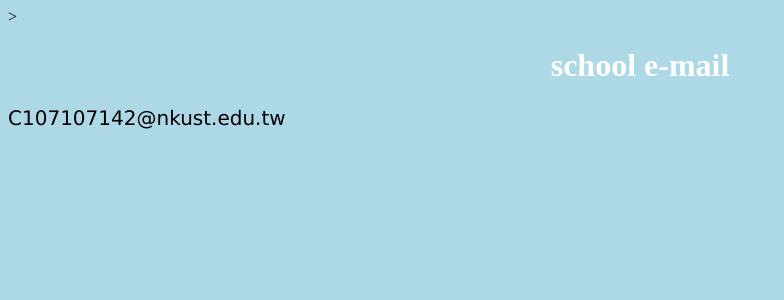
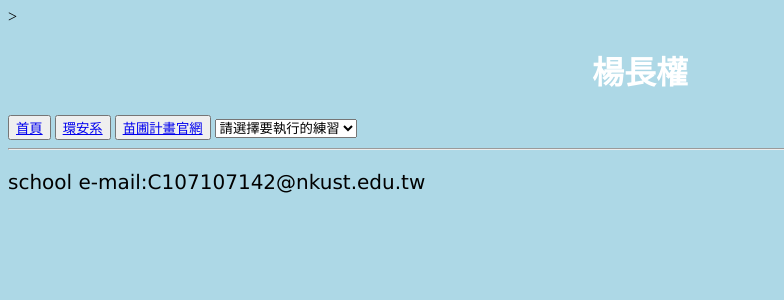
Before and after one commit to QuanPie/php-study-20210316, a PHP site: page / in a window 1280 px wide. Shown: the top 300 px of the page, without its empty margins (0-784 px from the left). Run offline with PHP 8.4, Linux system fonts and the light colour scheme.

Commit message:
commitcommit

```diff
--- a/index.php
+++ b/index.php
@@ -2,10 +2,11 @@
 <html>
 
 <head>
-	<title>learning file</title>
+	<title>楊長權</title>
 	<style type="text/css">
 		body {
-		  background-color: lightblue;
+			font-family: 微軟正黑體;
+		  	background-color: lightblue;
 		}
 
 		h1 {
@@ -21,8 +22,18 @@
 </head>
 
 <body>
-	<h1>school e-mail</h1>
-	<p>C107107142@nkust.edu.tw</p>
+	<h1>楊長權</h1>
+	<button><a href="/mysite/">首頁</a></button>
+	<button><a href="http://www.she.nkfust.edu.tw/">環安系</a></button>
+	<button><a href="http://tzukuan.nkust.org">苗圃計畫官網</a></button>
+	<select onchange='location.href="/mysite/"+this.value'>
+		<option value="0323-1.php">請選擇要執行的練習</option>
+		<option value="0323-1.php">0323-1</option>
+		<option value="0323-2.php">0323-2</option>
+	</select>
+	<hr>
+
+	<p>school e-mail:C107107142@nkust.edu.tw</p>
 </body>
 
 </html>
```
Also changed, not shown: 0323-1.php (added, +9 -0 lines), index_0.php (renamed from index0.php).
